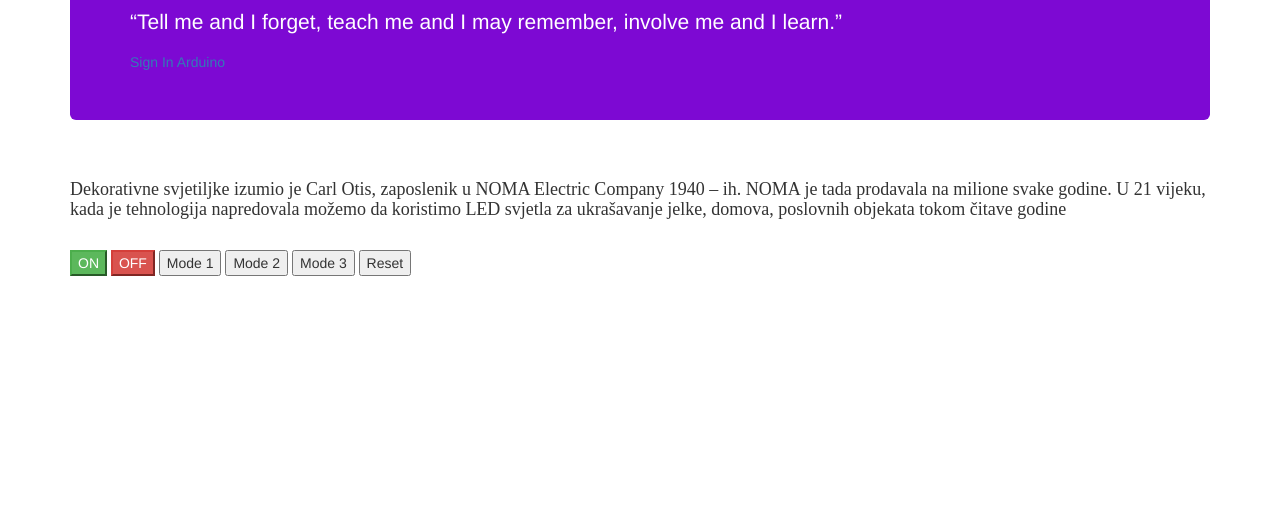
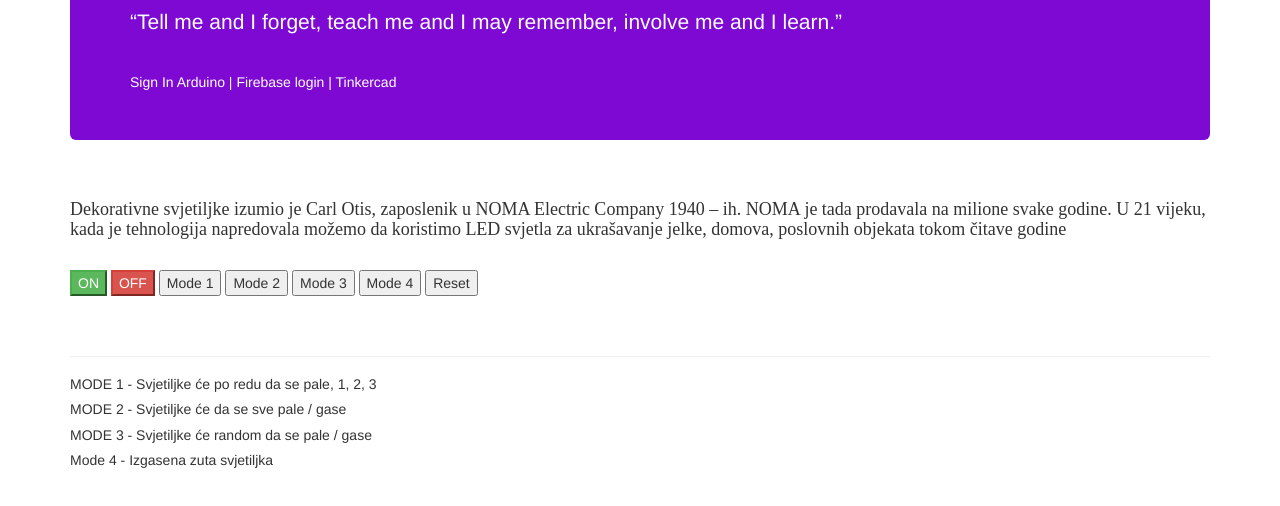
Before and after one commit to JustPLegend/OTIS, a plain HTML site: page on-off.html in a window 1280 px wide. Shown: the part 140-646 px from the top of the page. Drawn offline with nearby package versions, Linux system fonts and the light colour scheme.

Commit message:
Added button4 - mode4 and automaticly is in firebase made mod 4. User doesn't need to update it manualy.

```diff
--- a/on-off.html
+++ b/on-off.html
@@ -19,7 +19,12 @@
   }
 
   h4 {
-  font-family: 'Times New Roman', Times, serif;
+    font-family: 'Times New Roman', Times, serif;
+  }
+
+  a {
+    color: #fff;
+
   }
 </style>
 
@@ -30,12 +35,16 @@
       <h1>DRIOT </h1>
 
       <p>“Tell me and I forget, teach me and I may remember, involve me and I learn.”</p>
-
-      <a href="https://tinyurl.com/signInArduino"> Sign In Arduino </a>
+      <br>
+      <a href="https://tinyurl.com/signInArduino"> Sign In Arduino | </a>
+      <a href="https://firebase.google.com/"> Firebase login | </a>
+      <a href="https://www.tinkercad.com/">Tinkercad</a>
     </div>
     <br>
-    <h4> Dekorativne svjetiljke izumio je Carl Otis, zaposlenik u NOMA Electric Company 1940 – ih. NOMA je tada prodavala na milione svake godine. U 21 vijeku,
-      kada je tehnologija napredovala možemo da koristimo LED svjetla za ukrašavanje jelke, domova, poslovnih objekata tokom čitave godine
+    <h4> Dekorativne svjetiljke izumio je Carl Otis, zaposlenik u NOMA Electric Company 1940 – ih. NOMA je tada
+      prodavala na milione svake godine. U 21 vijeku,
+      kada je tehnologija napredovala možemo da koristimo LED svjetla za ukrašavanje jelke, domova, poslovnih objekata
+      tokom čitave godine
     </h4>
 
   </div>
@@ -47,7 +56,22 @@
     <button class="mode_btn" onclick="PostaviVrijednost(1,'/Glavni/Mod')">Mode 1</button>
     <button class="mode_btn" onclick="PostaviVrijednost(2,'/Glavni/Mod')">Mode 2</button>
     <button class="mode_btn" onclick="PostaviVrijednost(3,'/Glavni/Mod')">Mode 3</button>
+    <!--  MODE 4 -->
+    <button class="mode_btn" onclick="PostaviVrijednost(4,'/Glavni/Mod')"> Mode 4</button>
+
+
     <button class="reset_btn" onclick="PostaviVrijednost(0,'/Glavni/Mod')">Reset</button>
+
+  </div>
+
+  <br>
+  <br>
+  <div class="container">
+    <hr>
+    <h5> MODE 1 - Svjetiljke će po redu da se pale, 1, 2, 3</h5>
+    <h5> MODE 2 - Svjetiljke će da se sve pale / gase </h5>
+    <h5> MODE 3 - Svjetiljke će random da se pale / gase </h5>
+    <h5> Mode 4 - Izgasena zuta svjetiljka </h5>
   </div>
 
   <script src="https://www.gstatic.com/firebasejs/8.6.1/firebase.js"></script>
@@ -75,7 +99,7 @@
     firebase.initializeApp(firebaseConfig);
 
     const db = firebase.database();
-    function PostaviVrijednost(vrijednost,putanja) {
+    function PostaviVrijednost(vrijednost, putanja) {
       db.ref(putanja).set(vrijednost);
     }
 
```
